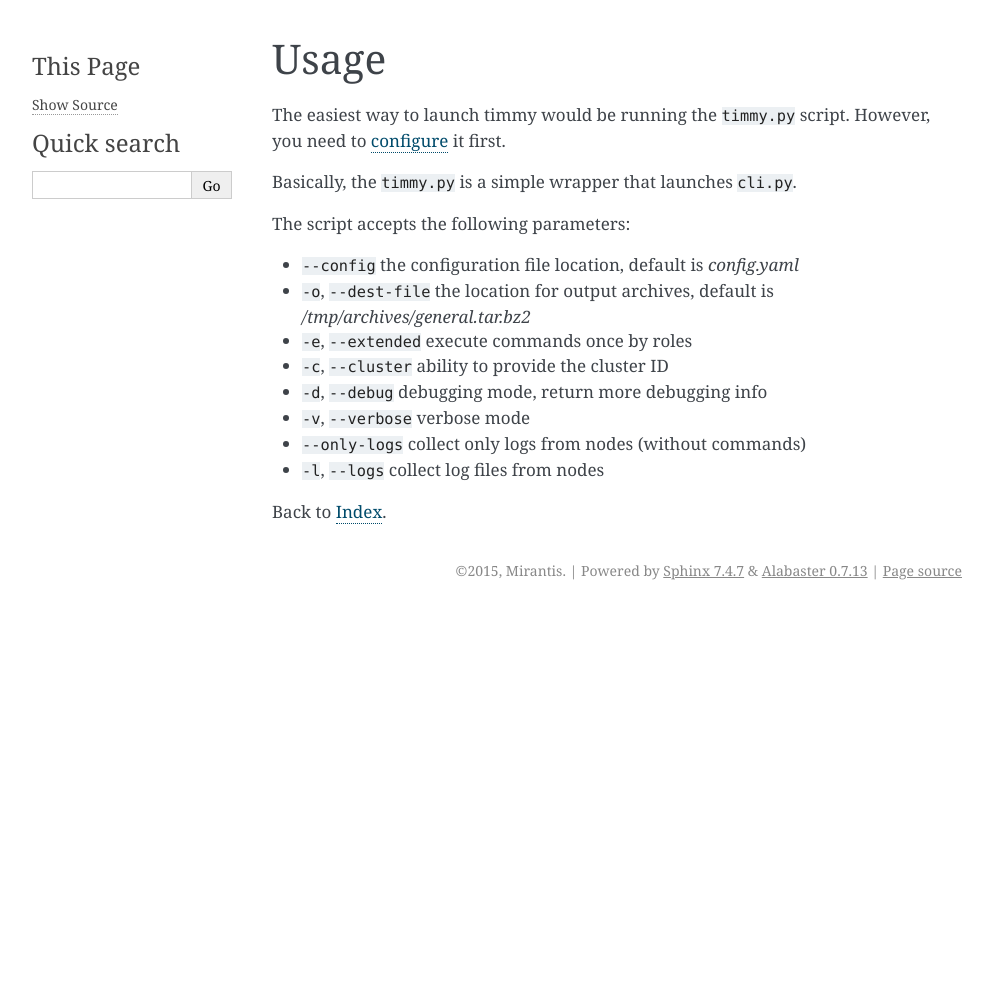
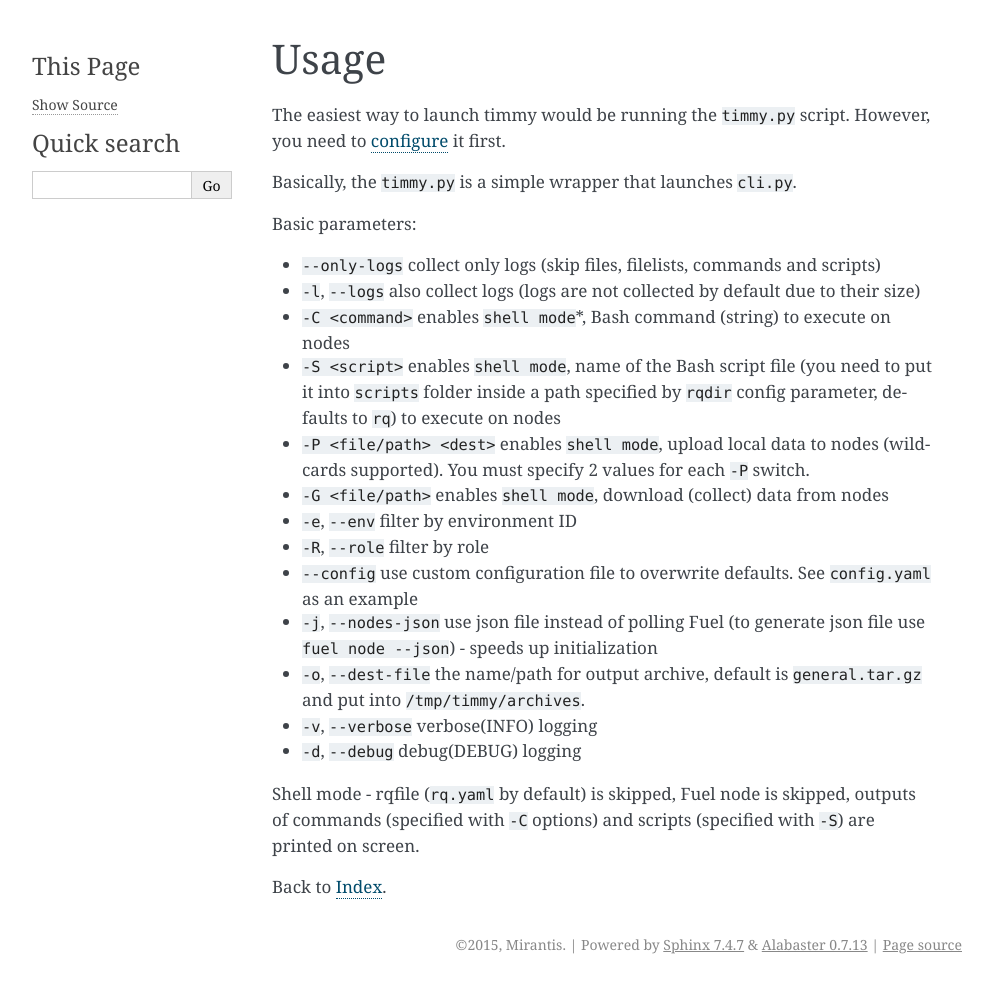
Before and after one commit to openstack-archive/timmy, a Sphinx documentation site: the page built from doc/source/usage.rst, in a window 1280 px wide. Shown: the whole page, without its empty margins (148-1141 px from the left). Built offline with Sphinx 7.4.7, drawn with Linux system fonts in a browser that asks for light colours; before the commit the page ends 900 px from its top, so only the background shows below that.

Commit message:
Update usage.rst

```diff
--- a/doc/source/usage.rst
+++ b/doc/source/usage.rst
@@ -7,15 +7,22 @@ However, you need to :doc:`configure </configuration>` it first.
 
 Basically, the ``timmy.py`` is a simple wrapper that launches ``cli.py``.
 
-The script accepts the following parameters:
+Basic parameters:
 
-* ``--config`` the configuration file location, default is *config.yaml*
-* ``-o``, ``--dest-file`` the location for output archives, default is */tmp/archives/general.tar.bz2*
-* ``-e``, ``--extended`` execute commands once by roles
-* ``-c``, ``--cluster`` ability to provide the cluster ID
-* ``-d``, ``--debug`` debugging mode, return more debugging info
-* ``-v``, ``--verbose`` verbose mode
-* ``--only-logs`` collect only logs from nodes (without commands)
-* ``-l``, ``--logs`` collect log files from nodes
+* ``--only-logs`` collect only logs (skip files, filelists, commands and scripts)
+* ``-l``, ``--logs`` also collect logs (logs are not collected by default due to their size)
+* ``-C <command>`` enables ``shell mode``\*, Bash command (string) to execute on nodes
+* ``-S <script>`` enables ``shell mode``, name of the Bash script file (you need to put it into ``scripts`` folder inside a path specified by ``rqdir`` config parameter, defaults to ``rq``) to execute on nodes
+* ``-P <file/path> <dest>`` enables ``shell mode``, upload local data to nodes (wildcards supported). You must specify 2 values for each ``-P`` switch.
+* ``-G <file/path>`` enables ``shell mode``, download (collect) data from nodes
+* ``-e``, ``--env`` filter by environment ID
+* ``-R``, ``--role`` filter by role
+* ``--config`` use custom configuration file to overwrite defaults. See ``config.yaml`` as an example
+* ``-j``, ``--nodes-json`` use json file instead of polling Fuel (to generate json file use ``fuel node --json``) - speeds up initialization
+* ``-o``, ``--dest-file`` the name/path for output archive, default is ``general.tar.gz`` and put into ``/tmp/timmy/archives``.
+* ``-v``, ``--verbose`` verbose(INFO) logging
+* ``-d``, ``--debug`` debug(DEBUG) logging
+
+Shell mode - rqfile (``rq.yaml`` by default) is skipped, Fuel node is skipped, outputs of commands (specified with ``-C`` options) and scripts (specified with ``-S``) are printed on screen.
 
 Back to :doc:`Index </index>`.
```
